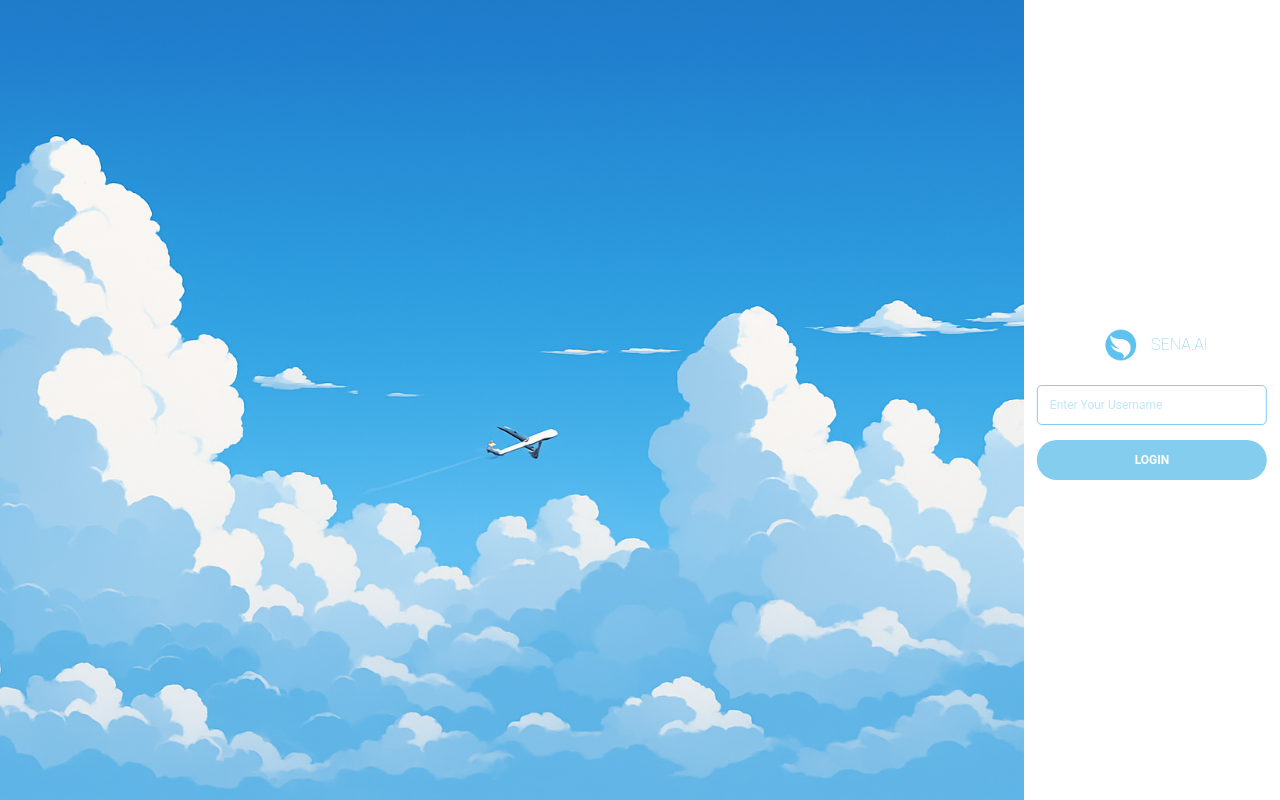
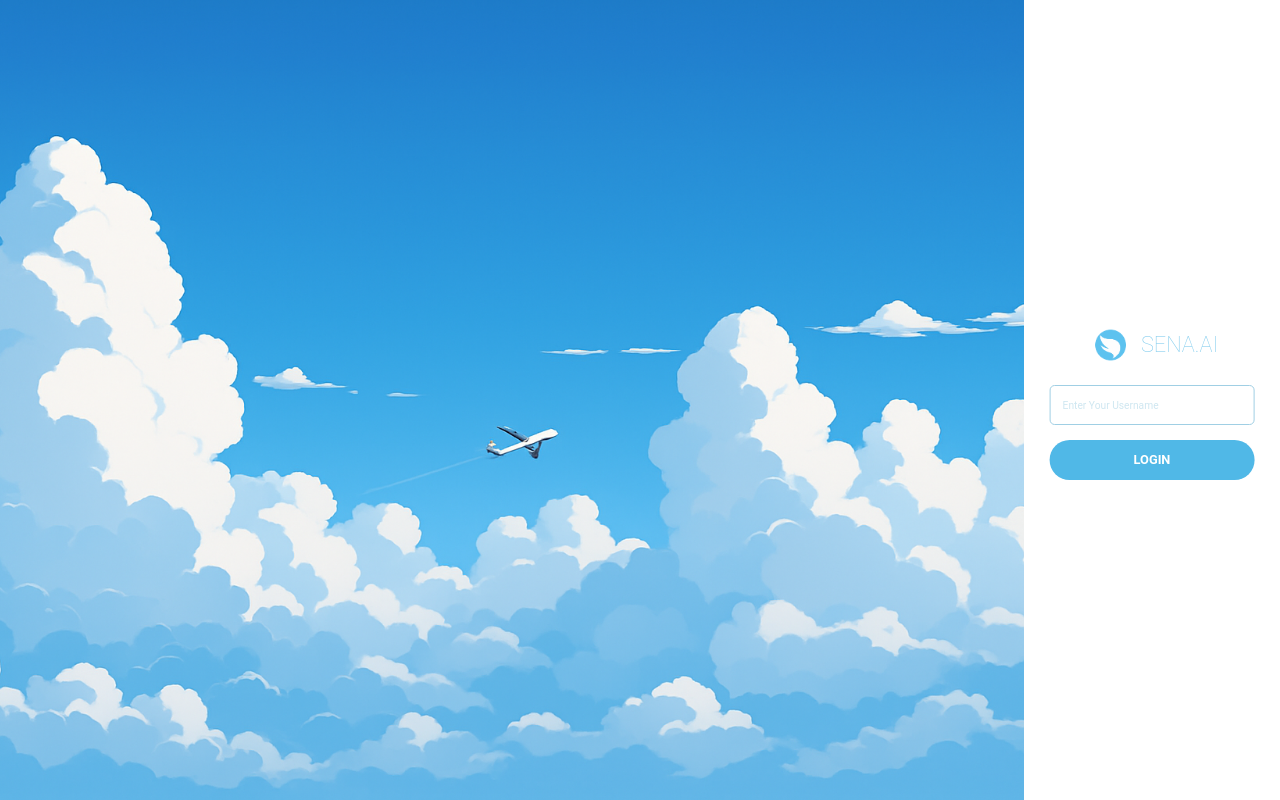
Before and after one commit to hsh200315/SWE_Team5, a Next.js app in the folder frontend/: page /login in a window 1280 px wide. Built offline with nearby package versions, Linux system fonts and the light colour scheme.

Commit message:
로그인 페이지 디테일 수정

```diff
--- a/frontend/app/login/page.js
+++ b/frontend/app/login/page.js
@@ -93,8 +93,8 @@ export default function Home() {
             <span
               style={{
                 fontFamily: "Roboto, sans-serif",
-                fontWeight: 200,
-                fontSize: "100%",
+                fontWeight: 250,
+                fontSize: "1.7vw",
                 color: "#84CDEE",
               }}
             >
@@ -107,15 +107,15 @@ export default function Home() {
             onChange={(e) => setUsername(e.target.value)}
             value={username}
             style={{
-              width: "18vw",
+              width: "16vw",
               height: "40px",
               padding: "8px 12px",
               borderRadius: "5px",
-              border: "1px solid #84CDEE",
+              border: "1px solid #A0CFE4",
               outline: "none",
-              fontSize: "12px",
+              fontSize: "0.8vw",
               fontFamily: "Roboto, sans-serif",
-              color: "#84CDEE",
+              color: "#A0CFE4",
             }}
             onKeyDown={(e) => {
               if (e.key === "Enter") {
@@ -127,14 +127,14 @@ export default function Home() {
           <button
             onClick={OnClickEvent}
             style={{
-              width: "18vw",
+              width: "16vw",
               height: "40px",
               padding: "8px 12px",
               borderRadius: "20px",
               border: "none",
-              backgroundColor: "#84CDEE",
+              backgroundColor: "#50B8E7",
               outline: "none",
-              fontSize: "12px",
+              fontSize: "1vw",
               fontFamily: "Roboto, sans-serif",
               color: "white",
               fontWeight: 700,
```
